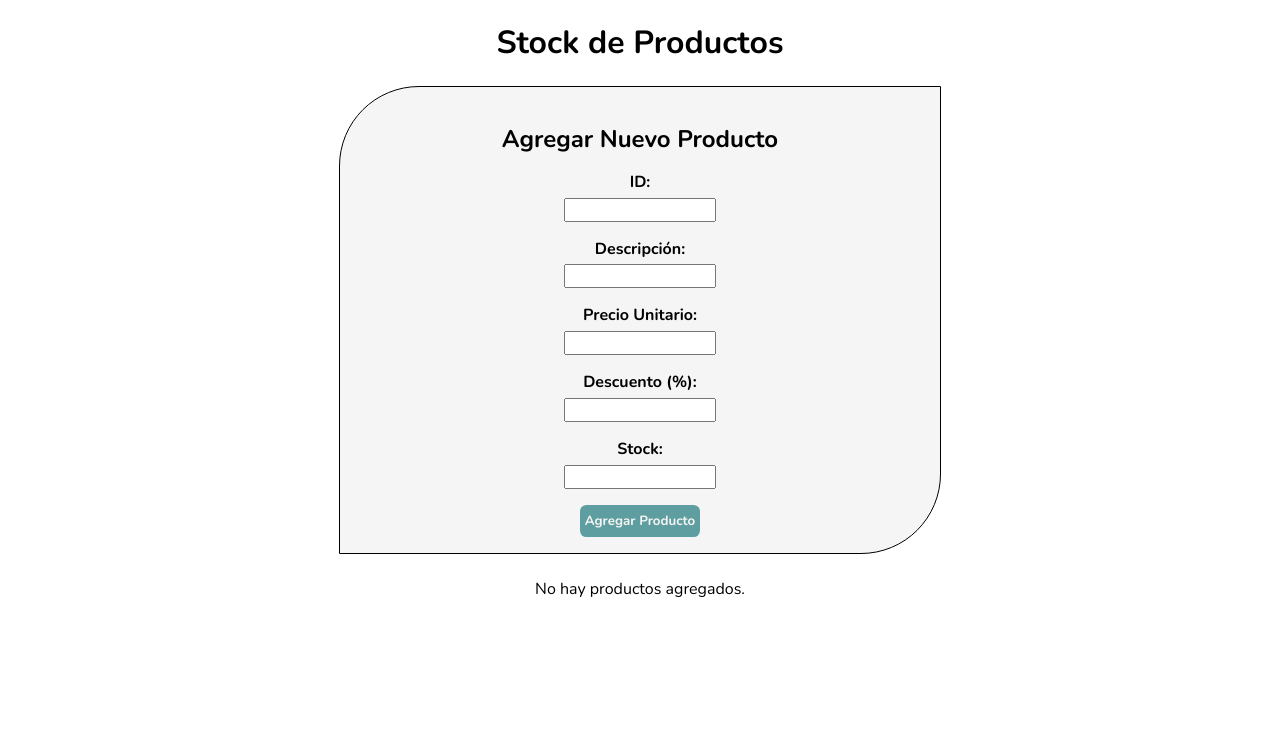
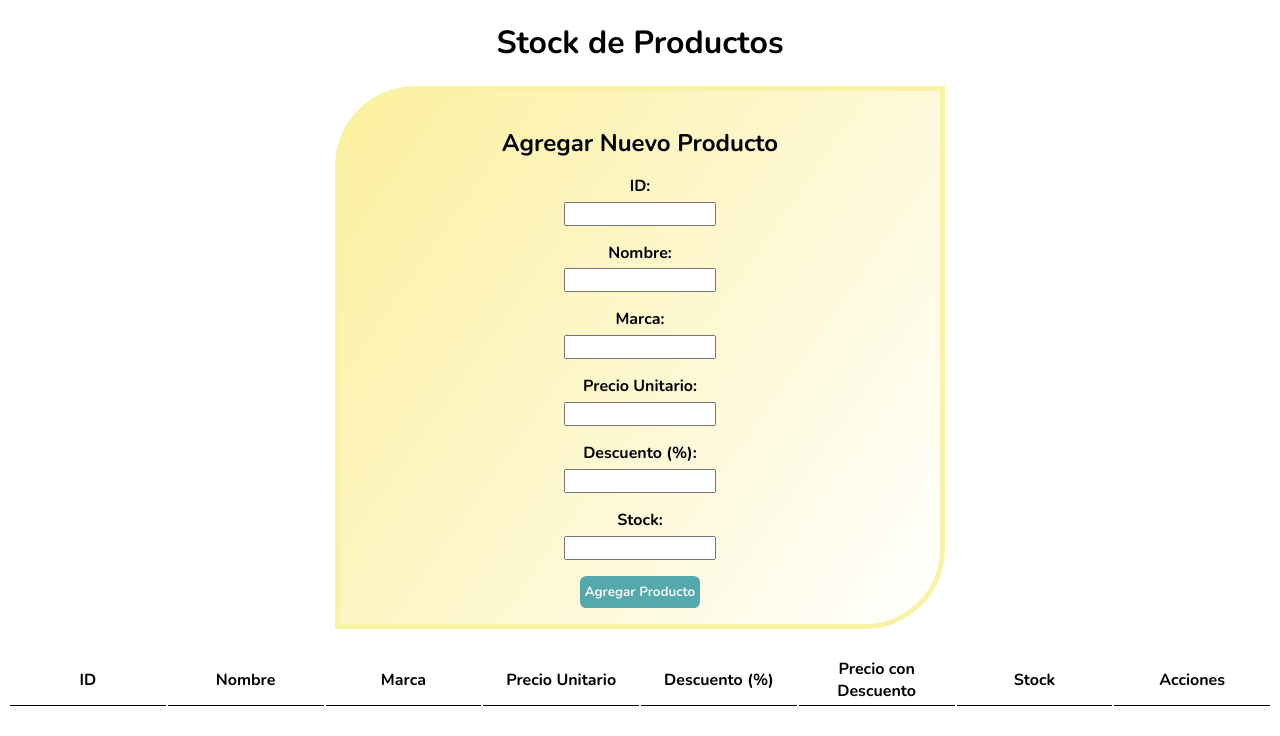
Before and after one commit to GabrielCalisaya/PV-TP4-GRUPO24, a React (Vite) app in the folder PV-TP4-GRUPO24/: page / in a window 1280 px wide. Shown: the top 736 px of the page. Built offline with nearby package versions, Linux system fonts and the light colour scheme.

Commit message:
Actulizacion de formulario y Nuevas propiedaes, boolean y ligero cambio en el css por Juan Sebastian Baca Wayar

```diff
--- a/PV-TP4-GRUPO24/src/Productos.jsx
+++ b/PV-TP4-GRUPO24/src/Productos.jsx
@@ -21,11 +21,13 @@ function Producto() {
         return;
       }
 
+      //  cálculo de precioConDescuento
       const nuevoProductoConDescuento = {
         ...nuevoProducto,
         precioConDescuento:
           nuevoProducto.precioUnitario * (1 - nuevoProducto.descuento / 100),
       };
+      //cambio
 
       setProductosOriginales((productosAnteriores) => [
         ...productosAnteriores,
@@ -35,31 +37,28 @@ function Producto() {
     [productosOriginales]
   );
 
-  // useMemo para filtrar productos solo cuando cambian las dependencias
   const productosFiltrados = useMemo(() => {
-  if (!busqueda)
-    {
-      return productosOriginales
-    }
-  else {
+    if (!busqueda) {
+      return productosOriginales;
+    } else {
       return productosOriginales.filter((producto) => {
         if (buscarPorId) {
           return producto.id.startsWith(busqueda);
         } else {
-      return producto.descripcion.toLowerCase().includes(busqueda.toLowerCase());
+          //  búsqueda por nombre (antes era descripción)
+          return producto.nombre.toLowerCase().includes(busqueda.toLowerCase());
+          // cambio
         }
       });
     }
-
   }, [productosOriginales, busqueda, buscarPorId]);
 
-  // Recibe los cambios de la barra de búsqueda
   const cambioBuscar = (valorBusqueda, valorBuscarPorId) => {
     setBusqueda(valorBusqueda);
     setBuscarPorId(valorBuscarPorId);
   };
 
-  // Modificar producto
+  // recalcula el precioConDescuento al modificar producto
   const modificarProducto = (productoEditado) => {
     const nuevosProductos = productosOriginales.map((producto) =>
       producto.id === productoEditado.id
@@ -73,17 +72,19 @@ function Producto() {
     );
     setProductosOriginales(nuevosProductos);
   };
+  //
 
-  // Eliminar producto
+  //  eliminación lógica con estado: false
   const eliminarProducto = useCallback(
     (idAEliminar) => {
-      const nuevosProductos = productosOriginales.filter(
-        (producto) => producto.id !== idAEliminar
+      const nuevosProductos = productosOriginales.map((producto) =>
+        producto.id === idAEliminar ? { ...producto, estado: false } : producto
       );
       setProductosOriginales(nuevosProductos);
     },
     [productosOriginales]
   );
+  // cambios
 
   return (
     <div className="contenedor-producto">
@@ -93,7 +94,9 @@ function Producto() {
         <BarraBuscar onBuscar={cambioBuscar} />
       )}
       <TablaProductos
-        productos={productosFiltrados}
+        //  solo mostrar productos con estado !== false ====
+        productos={productosFiltrados.filter(p => p.estado !== false)}
+        // cambio
         onModificar={modificarProducto}
         onEliminar={eliminarProducto}
       />
--- a/PV-TP4-GRUPO24/src/components/FormProductos.jsx
+++ b/PV-TP4-GRUPO24/src/components/FormProductos.jsx
@@ -1,23 +1,27 @@
-import { useState, useCallback } from 'react';
-import '../styles/FormProductos.css'
-
-const FormProducto = ({ onAgregar }) => {
+import React, { useState, useCallback } from 'react';
+import '../styles/FormProductos.css';
+const FormProductos = ({ onAgregar }) => {
+  //  aqui tan los campos nuevos y renombrados
   const [datosFormulario, setDatosFormulario] = useState({
     id: '',
-        descripcion: '',
+    nombre: '',
+    marca: '',
     precioUnitario: '',
     descuento: '',
     stock: '',
+    estado: true,
   });
+  //
 
-    const manejarCambio = useCallback((evento) => {
+  const manejarCambio = (evento) => {
     const { name, value } = evento.target;
-        setDatosFormulario((datosAnteriores) => ({
-            ...datosAnteriores,
+    setDatosFormulario((prev) => ({
+      ...prev,
       [name]: value,
     }));
-    }, []);
+  };
 
+  //  manejo submit
   const manejarEnvio = useCallback((evento) => {
     evento.preventDefault();
     onAgregar({
@@ -25,37 +29,51 @@ const FormProducto = ({ onAgregar }) => {
       precioUnitario: parseFloat(datosFormulario.precioUnitario),
       descuento: parseFloat(datosFormulario.descuento),
       stock: parseInt(datosFormulario.stock, 10),
+      estado: true,
     });
     setDatosFormulario({
       id: '',
-            descripcion: '',
+      nombre: '',
+      marca: '',
       precioUnitario: '',
       descuento: '',
       stock: '',
+      estado: true,
     });
   }, [datosFormulario, onAgregar]);
+  // fin manejo submit
 
   return (
     <form className="formulario-producto" onSubmit={manejarEnvio}>
       <h2>Agregar Nuevo Producto</h2>
-
       <div className="contenedor-campos">
         <div className="grupo-formulario">
           <label htmlFor="id">ID:</label>
           <input type="number" id="id" name="id" value={datosFormulario.id} onChange={manejarCambio} min="1" required />
         </div>
+
+        {/*nuevo*/}
         <div className="grupo-formulario">
-                    <label htmlFor="descripcion">Descripción:</label>
-                    <input type="text" id="descripcion" name="descripcion" value={datosFormulario.descripcion} onChange={manejarCambio} required />
+          <label htmlFor="nombre">Nombre:</label>
+          <input type="text" id="nombre" name="nombre" value={datosFormulario.nombre} onChange={manejarCambio} required />
         </div>
+
+        <div className="grupo-formulario">
+          <label htmlFor="marca">Marca:</label>
+          <input type="text" id="marca" name="marca" value={datosFormulario.marca} onChange={manejarCambio} required />
+        </div>
+        {/* nuevo */}
+
         <div className="grupo-formulario">
           <label htmlFor="precioUnitario">Precio Unitario:</label>
           <input type="number" id="precioUnitario" name="precioUnitario" value={datosFormulario.precioUnitario} onChange={manejarCambio} min="0" required />
         </div>
+
         <div className="grupo-formulario">
           <label htmlFor="descuento">Descuento (%):</label>
-                    <input className='inputDescuento' type="number" id="descuento" name="descuento" value= {datosFormulario.descuento} onChange={manejarCambio} min="0" max="100" />
+          <input className='inputDescuento' type="number" id="descuento" name="descuento" value={datosFormulario.descuento} onChange={manejarCambio} min="0" max="100" />
         </div>
+
         <div className="grupo-formulario">
           <label htmlFor="stock">Stock:</label>
           <input type="number" id="stock" name="stock" value={datosFormulario.stock} onChange={manejarCambio} min="0" required />
@@ -63,10 +81,8 @@ const FormProducto = ({ onAgregar }) => {
       </div>
 
       <button type="submit">Agregar Producto</button>
-
     </form>
-
   );
 };
 
-export default FormProducto;
+export default FormProductos;
--- a/PV-TP4-GRUPO24/src/components/TablaProductos.jsx
+++ b/PV-TP4-GRUPO24/src/components/TablaProductos.jsx
@@ -1,114 +1,141 @@
 import { useState } from 'react';
+import '../styles/TablaProductos.css';
 
-import '../styles/TablaProductos.css'
-const TablaProductos = ({ productos, onModificar, onEliminar }) =>{
-  const [modoEdicionId, setModoEdicionId] = useState(null);
+const TablaProductos = ({ productos, onModificar, onEliminar }) => {
+  const [modoEdicion, setModoEdicion] = useState(null);
   const [productoEditado, setProductoEditado] = useState({});
 
-  if (!productos || productos.length === 0) {
-    return <p>No hay productos agregados.</p>;
-  }
+  const activarEdicion = (producto) => {
+    setModoEdicion(producto.id);
+    setProductoEditado({ ...producto });
+  };
 
-  const manejarCambio = (e) => {
-    const { name, value } = e.target;
-    setProductoEditado((prev) => ({
-      ...prev,
-      [name]: name === "precioUnitario" || name === "descuento" || name === "stock"
-        ? parseFloat(value)
-        : value,
+  const cancelarEdicion = () => {
+    setModoEdicion(null);
+    setProductoEditado({});
+  };
+
+  // se actualizó campos para coincidir con la nueva estructura
+  const guardarCambios = () => {
+    const productoActualizado = {
+      ...productoEditado,
+      precioUnitario: parseFloat(productoEditado.precioUnitario),
+      descuento: parseFloat(productoEditado.descuento),
+      stock: parseInt(productoEditado.stock, 10),
+    };
+    onModificar(productoActualizado);
+    cancelarEdicion();
+  };
+  // fin de la modificación
+
+  const manejarCambio = (evento) => {
+    const { name, value } = evento.target;
+    setProductoEditado((prevProducto) => ({
+      ...prevProducto,
+      [name]: value,
     }));
   };
 
-  const guardarCambios = () => {
-    onModificar(productoEditado);
-    setModoEdicionId(null);
-  };
-
-  const activarEdicion = (producto) => {
-    setModoEdicionId(producto.id);
-    setProductoEditado(producto);
-  };
-
   return (
-    <div className="tabla-productos-contenedor">
-      <h2>Lista de Productos Agregados</h2>
-      <table>
+    <table className="tabla-productos">
       <thead>
         <tr>
           <th>ID</th>
-            <th>Descripción</th>
+          {/*'Nombre' en vez de 'Descripción' */}
+          <th>Nombre</th>
+
+          {/*  INICIO COLUMNA NUEVA Marca */}
+          <th>Marca</th>
           <th>Precio Unitario</th>
           <th>Descuento (%)</th>
           <th>Precio con Descuento</th>
           <th>Stock</th>
-            <th>Acciones</th> {/* columna agregada */}
+          <th>Acciones</th>
         </tr>
       </thead>
       <tbody>
         {productos.map((producto) => (
           <tr key={producto.id}>
             <td>{producto.id}</td>
+
+            {modoEdicion === producto.id ? (
+              <>
+                {/*INPUTS EN MODO EDICIÓN */}
                 <td>
-                {modoEdicionId === producto.id ? (
                   <input
-                    name="descripcion"
-                    value={productoEditado.descripcion}
+                    type="text"
+                    name="nombre"
+                    value={productoEditado.nombre}
                     onChange={manejarCambio}
                   />
-                ) : (
-                  producto.descripcion
-                )}
                 </td>
                 <td>
-                {modoEdicionId === producto.id ? (
+                  <input
+                    type="text"
+                    name="marca"
+                    value={productoEditado.marca}
+                    onChange={manejarCambio}
+                  />
+                </td>
+                <td>
                   <input
                     type="number"
                     name="precioUnitario"
                     value={productoEditado.precioUnitario}
                     onChange={manejarCambio}
                   />
-                ) : (
-                  producto.precioUnitario
-                )}
                 </td>
                 <td>
-                {modoEdicionId === producto.id ? (
                   <input
                     type="number"
                     name="descuento"
                     value={productoEditado.descuento}
                     onChange={manejarCambio}
                   />
-                ) : (
-                  producto.descuento
-                )}
                 </td>
-              <td>{producto.precioConDescuento.toFixed(2)}</td>
+                <td>{(productoEditado.precioUnitario * (1 - productoEditado.descuento / 100)).toFixed(2)}</td>
                 <td>
-                {modoEdicionId === producto.id ? (
                   <input
                     type="number"
                     name="stock"
                     value={productoEditado.stock}
                     onChange={manejarCambio}
                   />
+                </td>
+                {/* INPUTS EN MODO EDICIÓN  */}
+              </>
             ) : (
-                  producto.stock
+              <>
+
+                <td>{producto.nombre}</td>
+                <td>{producto.marca}</td>
+                <td>${producto.precioUnitario.toFixed(2)}</td>
+                <td>{producto.descuento}%</td>
+                <td>${producto.precioConDescuento.toFixed(2)}</td>
+                <td>{producto.stock}</td>
+
+              </>
+            )}
+
+            <td>
+              {modoEdicion === producto.id ? (
+                <>
+                  <button onClick={guardarCambios}>Guardar</button>
+                  <button onClick={cancelarEdicion}>Cancelar</button>
+                </>
+              ) : (
+                <>
+                  <button onClick={() => activarEdicion(producto)}>Modificar</button>
+                  {/*  se usa onEliminar por estado (no se borra del array)  */}
+                  <button onClick={() => onEliminar(producto.id)}>Eliminar</button>
+
+                </>
               )}
             </td>
-              <td className='botonModificar'>
-                {modoEdicionId === producto.id ? (
-                  <button onClick={guardarCambios}>Guardar</button>
-                ) : (
-                  <button onClick={() => activarEdicion(producto)}>Modificar</button>
-                )}
-              </td>
-              <td className='botonEliminar'><button onClick={() => onEliminar(producto.id)}>Eliminar</button></td>
           </tr>
         ))}
       </tbody>
     </table>
-    </div>
   );
 };
 
--- a/PV-TP4-GRUPO24/src/styles/FormProductos.css
+++ b/PV-TP4-GRUPO24/src/styles/FormProductos.css
@@ -11,17 +11,16 @@
 /*ESTILOS PARA EL FORMULARIO*/
 
 form {
-  background-color: whitesmoke;
+  background: linear-gradient(125deg, rgb(252, 239, 157), #fff);
   font-weight: 700;
   max-width: 45%;
   margin: 0 auto;
   min-height: 15rem;
   padding: 1rem;
   border-radius: 5rem 0 5rem 0;
-  border: 1px solid black;
+  border: 5px solid rgb(248, 242, 164);
   margin-bottom: 1.5rem;
 }
-
 form h2 {
   text-align: center;
   margin-bottom: 1rem;
@@ -32,14 +31,14 @@ form button{
     padding: .3rem;
     border: none;
     border-radius: .4rem;
-    background-color: cadetblue;
+    background-color: rgb(84, 169, 172);
     font-weight: 700;
     height: 2rem;
     color: whitesmoke;
 }
 
 form button:hover {
-  background-color: green;
+  background-color: rgb(30, 150, 90);
 }
 
 form input{
--- a/PV-TP4-GRUPO24/src/styles/TablaProductos.css
+++ b/PV-TP4-GRUPO24/src/styles/TablaProductos.css
@@ -3,7 +3,7 @@
     display: flex;
     flex-direction: column;
     margin: 1.5rem auto 0 auto;
-    background-color: whitesmoke;
+    background-color: rgb(248, 246, 246);
     max-width: 85%;
     padding: 1.5rem;
     border-radius: 1rem;
```
Lines whose indentation alone changed are shown as unchanged.
